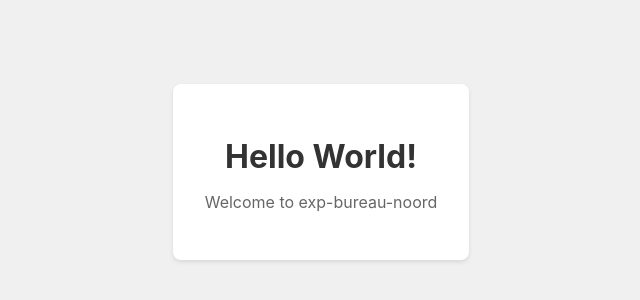
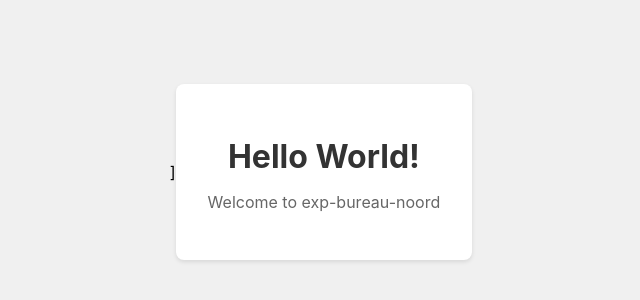
Before and after one commit to ctr7jgcy5b-oss/exp-bureau-noord, a website: page html/index.html in a window 1280 px wide. Shown: the part 228-528 px from the top of the page, without its empty margins (319-959 px from the left). Drawn offline with Linux system fonts and the light colour scheme; files that its build step writes are made by us from their sources.

Commit message:
pullsdfsdfssdfsdfs

```diff
--- a/html/index.html
+++ b/html/index.html
@@ -4,7 +4,8 @@
     <meta charset="UTF-8">
     <meta name="viewport" content="width=device-width, initial-scale=1.0">
     <title>Hello World</title>
-    <link rel="stylesheet" href="css/main.css">
+    <link rel="stylesheet" href="css/main.css">]
+
 </head>
 <body>
     <div class="container">
```
Also changed, not shown: 1 other file.
